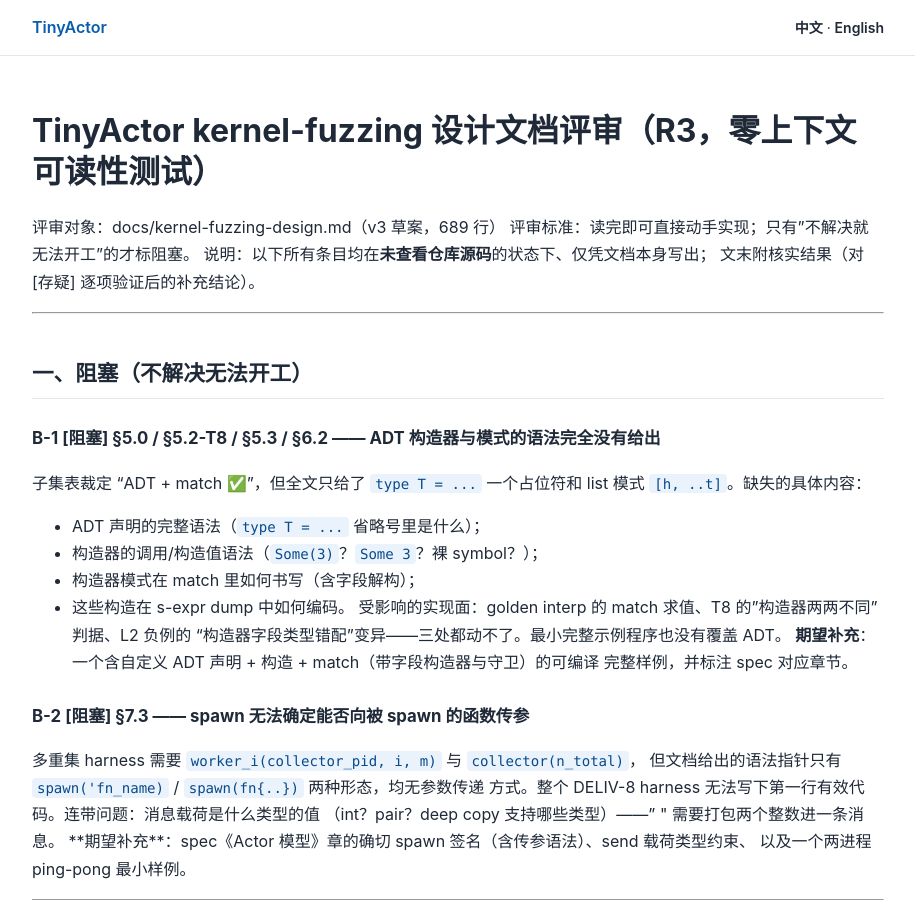
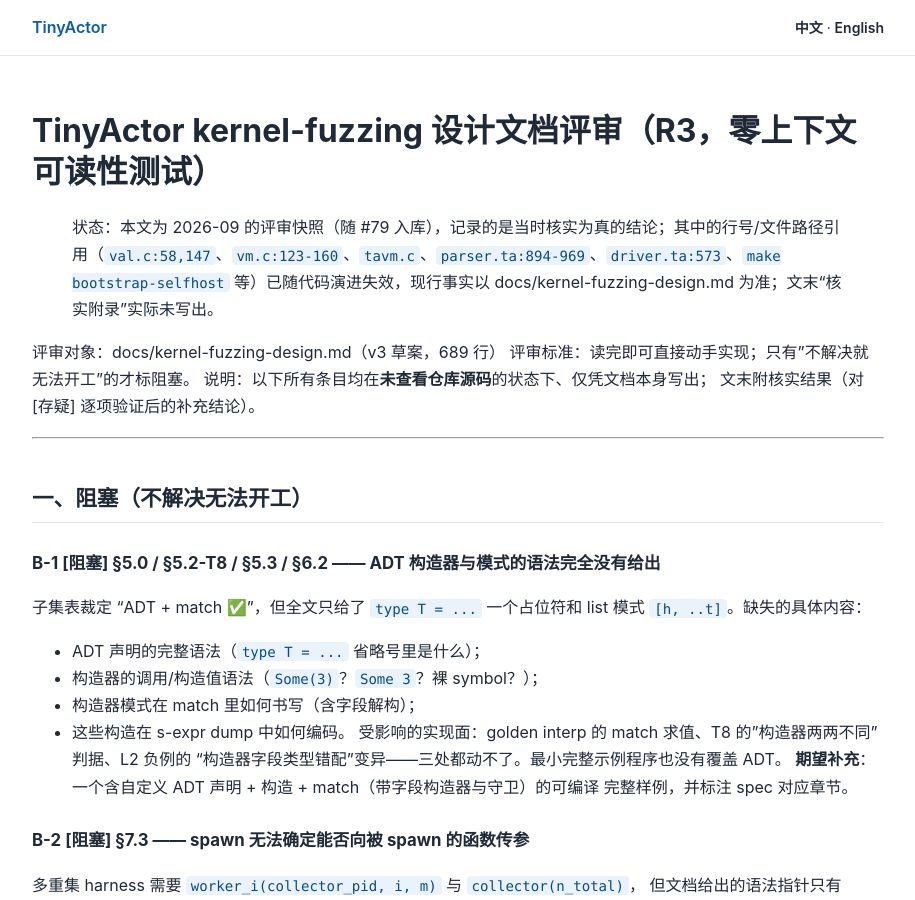
Before and after one commit to tiancaiamao/tinyactor, a Jekyll site: the page built from docs/kernel-fuzzing-review-r3.md, in a window 1280 px wide and 900 px high. Shown: the whole window, without its empty margins (182-1097 px from the left). Built offline with Jekyll 4.4.1, drawn with Linux system fonts in a browser that asks for light colours; our own code applies the rules of GitHub Pages for plain Markdown files; some of the changed text lies outside the part shown.

Commit message:
docs: kernel-fuzzing 评审快照加状态头，r3 悬空附录指针修正（巡检 B 组）
巡检条目：part3 r1:26/173/174/182、r2:24/190/196/199、r3:205/206/207/245/258。

r1/r2/r3 是历史评审快照，不改写历史结论：各加顶部状态头说明其中行号/路径
引用已随代码演进失效（tavm.c 删除、val_int 迁 ta_inline.h、driver 迁
lib/bootstrap/、http_asan.dylib 不存在等）。r3:258 指向不存在的"六、核实附录"
（文件仅 259 行），把悬空指针改为"（附录未写出）"。

Signed-off-by: tiancaiamao <tiancaiamao@gmail.com>

```diff
--- a/docs/kernel-fuzzing-review-r3.md
+++ b/docs/kernel-fuzzing-review-r3.md
@@ -1,4 +1,6 @@
 # TinyActor kernel-fuzzing 设计文档评审（R3，零上下文可读性测试）
+
+> 状态：本文为 2026-09 的评审快照（随 #79 入库），记录的是当时核实为真的结论；其中的行号/文件路径引用（`val.c:58,147`、`vm.c:123-160`、`tavm.c`、`parser.ta:894-969`、`driver.ta:573`、`make bootstrap-selfhost` 等）已随代码演进失效，现行事实以 docs/kernel-fuzzing-design.md 为准；文末“核实附录”实际未写出。
 
 评审对象：docs/kernel-fuzzing-design.md（v3 草案，689 行）
 评审标准：读完即可直接动手实现；只有"不解决就无法开工"的才标阻塞。
@@ -255,6 +257,6 @@ TA 程序内 import tokenizer/parser 后能否拿到"parse 整个文件得到 co
 
 ## 附录：核实结果（完成纯阅读评审后，对照仓库 /Users/genius/project/tinyactor 验证）
 
-（见下方"六、核实附录"。）
+（附录未写出——评审后未回填，[存疑] 各项无逐条核实结果。）
 
 VERDICT: NOT-READY（阻塞数=2）
```
Also changed, not shown: docs/kernel-fuzzing-review-r1.md (+2 -0 lines), docs/kernel-fuzzing-review-r2.md (+2 -0 lines).
